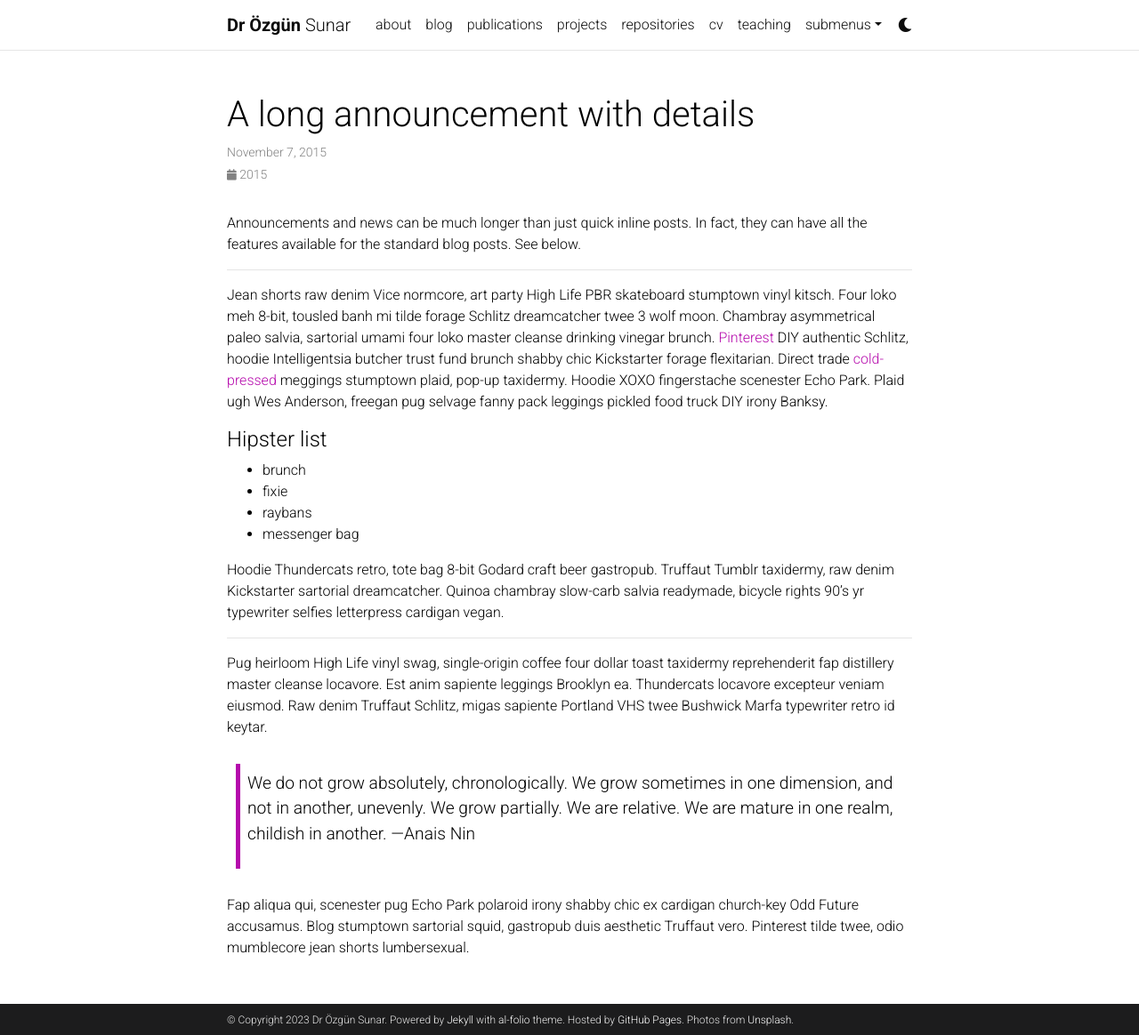
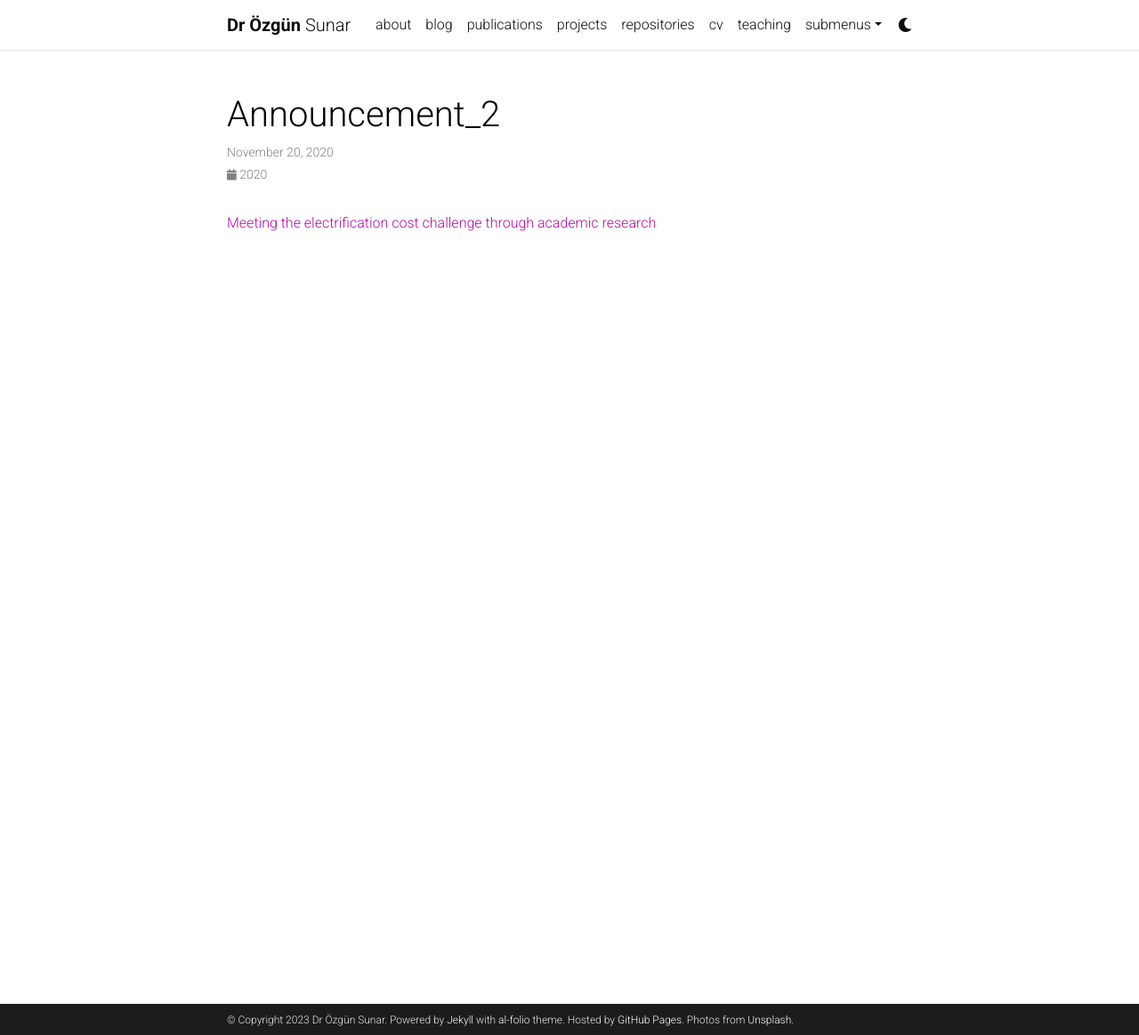
Before and after one commit to ozgunsunar/ozgunsunar.github.io, a Jekyll site: the page built from _news/announcement_2.md, in a window 1280 px wide and 1164 px high. Shown: the whole window at 89% size. Built offline with Jekyll 4.4.1, drawn with Linux system fonts in a browser that asks for light colours; comment, search, counter and statistics services are not loaded; a style sheet for code colours, icons or effects is not loaded.

Commit message:
Update announcement_2.md

```diff
--- a/_news/announcement_2.md
+++ b/_news/announcement_2.md
@@ -1,32 +1,9 @@
 ---
 layout: post
-title: A long announcement with details
-date: 2015-11-07 16:11:00-0400
+
+date: 2020-11-20 16:11:00-0400
 inline: false
 related_posts: false
 ---
 
-Announcements and news can be much longer than just quick inline posts. In fact, they can have all the features available for the standard blog posts. See below.
-
-***
-
-Jean shorts raw denim Vice normcore, art party High Life PBR skateboard stumptown vinyl kitsch. Four loko meh 8-bit, tousled banh mi tilde forage Schlitz dreamcatcher twee 3 wolf moon. Chambray asymmetrical paleo salvia, sartorial umami four loko master cleanse drinking vinegar brunch. <a href="https://www.pinterest.com">Pinterest</a> DIY authentic Schlitz, hoodie Intelligentsia butcher trust fund brunch shabby chic Kickstarter forage flexitarian. Direct trade <a href="https://en.wikipedia.org/wiki/Cold-pressed_juice">cold-pressed</a> meggings stumptown plaid, pop-up taxidermy. Hoodie XOXO fingerstache scenester Echo Park. Plaid ugh Wes Anderson, freegan pug selvage fanny pack leggings pickled food truck DIY irony Banksy.
-
-#### Hipster list
-<ul>
-    <li>brunch</li>
-    <li>fixie</li>
-    <li>raybans</li>
-    <li>messenger bag</li>
-</ul>
-
-Hoodie Thundercats retro, tote bag 8-bit Godard craft beer gastropub. Truffaut Tumblr taxidermy, raw denim Kickstarter sartorial dreamcatcher. Quinoa chambray slow-carb salvia readymade, bicycle rights 90's yr typewriter selfies letterpress cardigan vegan.
-
-***
-
-Pug heirloom High Life vinyl swag, single-origin coffee four dollar toast taxidermy reprehenderit fap distillery master cleanse locavore. Est anim sapiente leggings Brooklyn ea. Thundercats locavore excepteur veniam eiusmod. Raw denim Truffaut Schlitz, migas sapiente Portland VHS twee Bushwick Marfa typewriter retro id keytar.
-
-> We do not grow absolutely, chronologically. We grow sometimes in one dimension, and not in another, unevenly. We grow partially. We are relative. We are mature in one realm, childish in another.
-> —Anais Nin
-
-Fap aliqua qui, scenester pug Echo Park polaroid irony shabby chic ex cardigan church-key Odd Future accusamus. Blog stumptown sartorial squid, gastropub duis aesthetic Truffaut vero. Pinterest tilde twee, odio mumblecore jean shorts lumbersexual.
+<a href="https://www.railengineer.co.uk/meeting-the-electrification-cost-challenge-through-academic-research/"> Meeting the electrification cost challenge through academic research </a>
```
